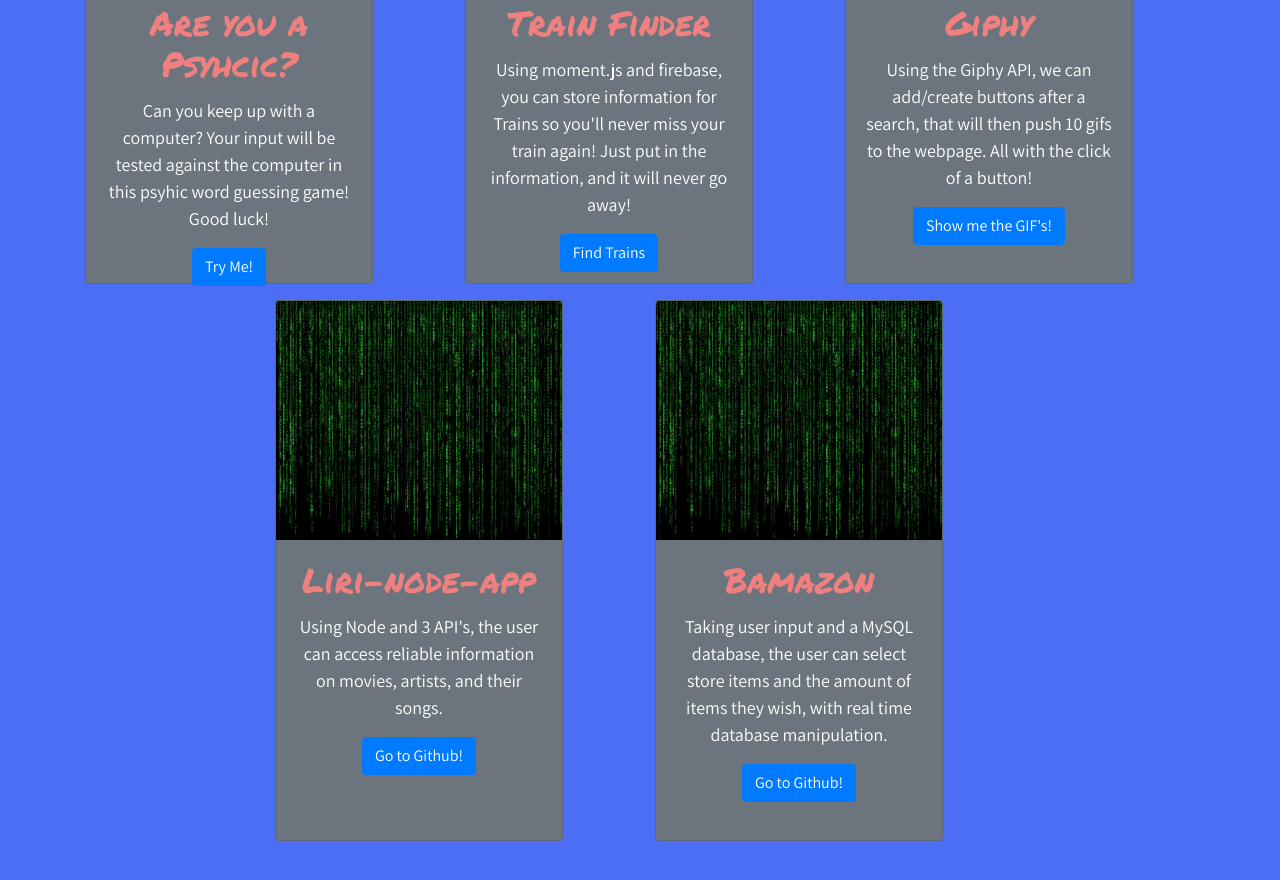
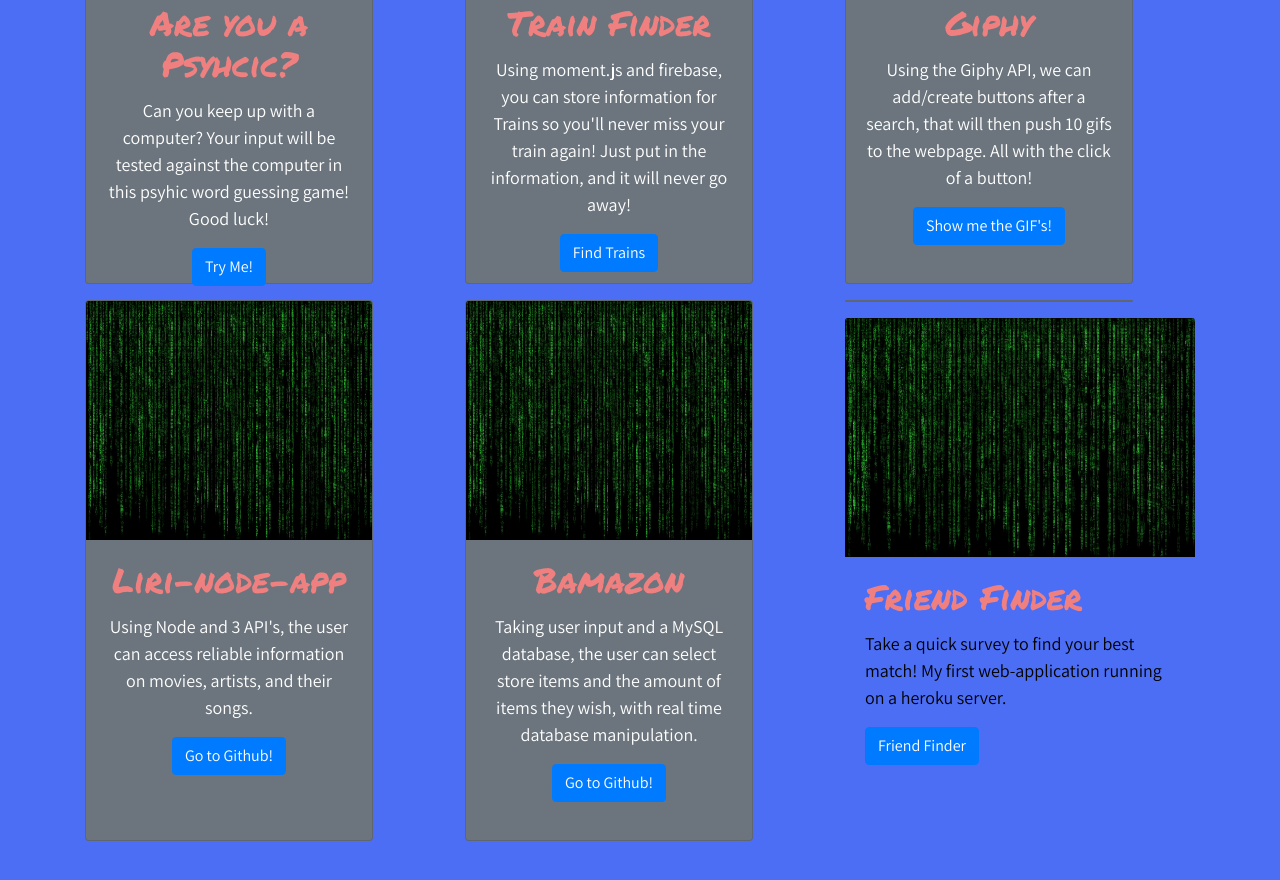
Before and after one commit to cookecn/updatedPortfolio, a plain HTML site: page portfolio.html in a window 1280 px wide. Shown: the part 1308-2188 px from the top of the page. Drawn offline with nearby package versions, Linux system fonts and the light colour scheme.

Commit message:
updated for friend finder

```diff
--- a/portfolio.html
+++ b/portfolio.html
@@ -142,10 +142,6 @@
                 </div>
               </div>
         </div>
-        <div class="col-lg-2">
-          <!--Place Cards Here-->
-
-        </div>
         <div class="col-lg-4">
           <!--Place Cards Here-->
           <div class="card text-white text-center bg-secondary mb-3" style="width: 18rem;">
@@ -168,9 +164,15 @@
             </div>
           </div>
         </div>
-        <div class="col-lg-2">
+        <div class="col-lg-4">
           <!--Place Cards Here-->
-
+          <div class="card text-white text-center bg-secondary mb-3" style="width: 18rem;"></div>
+            <img src="./images/code.jpg" class="card-img-top" alt="code">
+            <div class="card-body">
+              <h5 class="card-title">Friend Finder</h5>
+              <p class="card-text">Take a quick survey to find your best match! My first web-application running on a heroku server.</p>
+              <a href="https://cookecn-friendfinder.herokuapp.com/" class="btn btn-primary">Friend Finder</a>
+            </div>
         </div>
       </div>
     </div>
```
